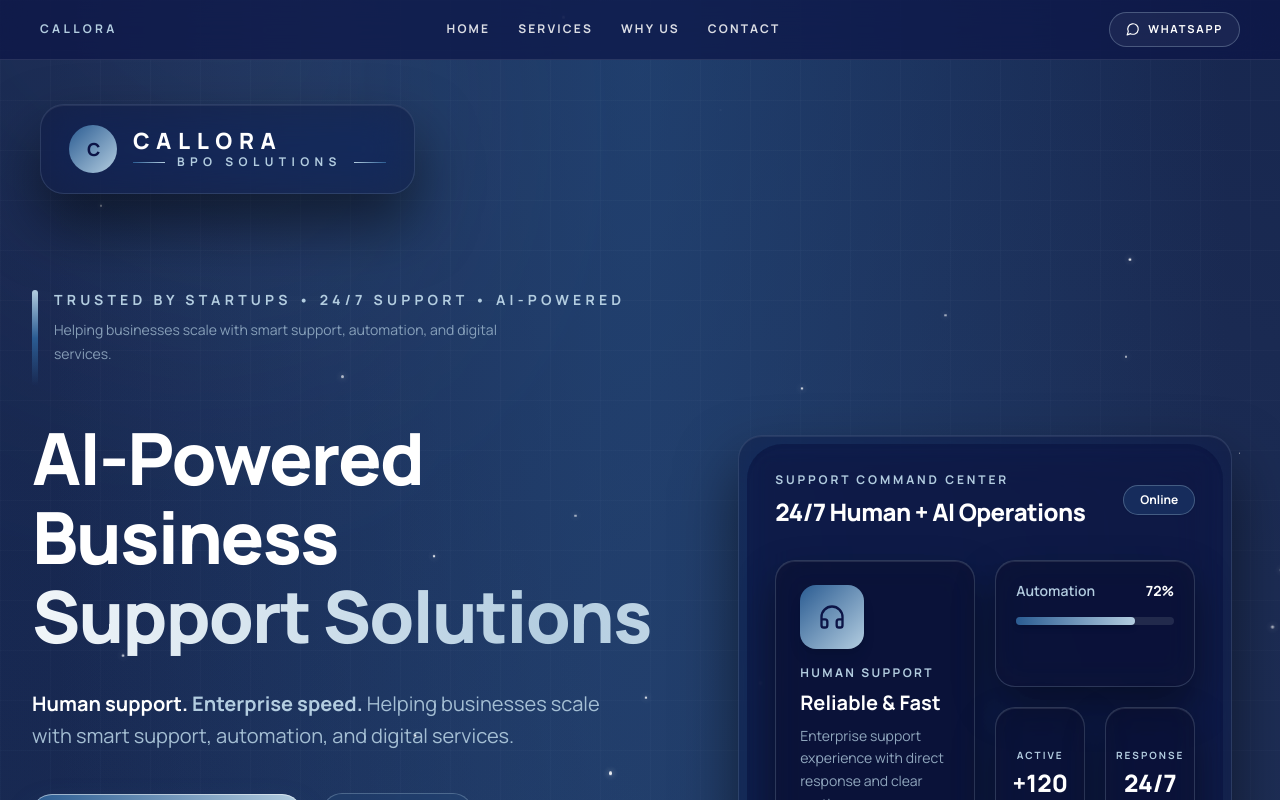
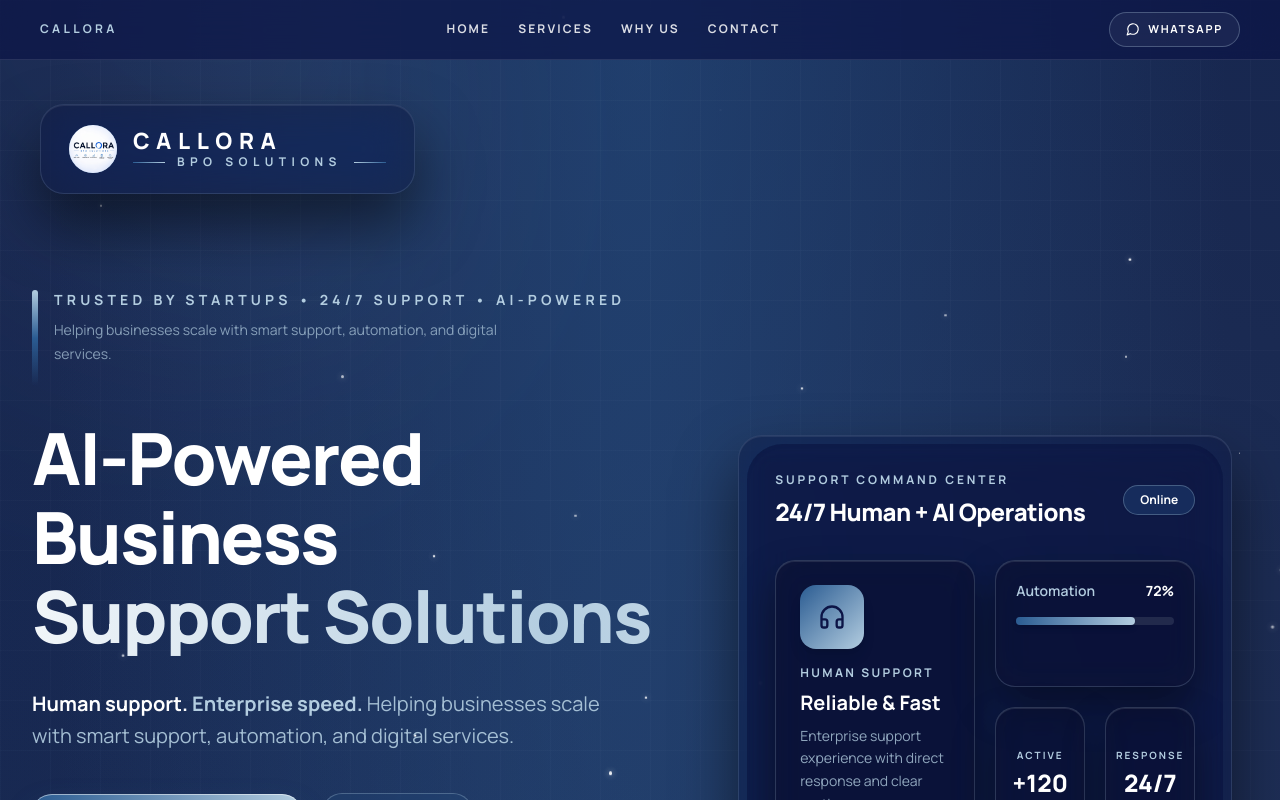
Before and after one commit to abhijeetbeep/callora, a React (Vite) app: page / in a window 1280 px wide. Shown: the top 800 px of the page. Built offline with nearby package versions, Linux system fonts and the light colour scheme.

Commit message:
added logo

```diff
--- a/index.html
+++ b/index.html
@@ -8,6 +8,7 @@
       content="CALLORA builds premium AI solutions, automation, development, and support services for modern businesses."
     />
     <meta name="theme-color" content="#F8FAFC" />
+    <link rel="icon" type="image/png" href="public/callora.jpg" />
     <title>CALLORA | Premium AI Agency</title>
   </head>
   <body>
--- a/src/App.jsx
+++ b/src/App.jsx
@@ -226,7 +226,8 @@
             className="glass-panel-premium ml-0 flex w-fit items-center gap-4 rounded-full px-7 py-5"
           >
             <div className="flex h-12 w-12 items-center justify-center rounded-full bg-gradient-to-br from-[#2B5C92] to-[#B3CDE0] shadow-[0_12px_30px_rgba(43, 92, 146,0.5)]">
-              <span className="text-lg font-black tracking-[-0.08em] text-[#0C1446]">C</span>
+              <img src="public/callora.jpg" alt="CALLORA" className="h-12 w-12 rounded-full object-cover"
+/>
             </div>
             <div className="leading-none">
               <p className="text-[1.2rem] font-extrabold tracking-[0.3em] text-white sm:text-[1.4rem]">CALLORA</p>
@@ -526,7 +527,7 @@
         <div className="relative mx-auto grid max-w-7xl gap-12 px-6 py-16 sm:px-8 lg:grid-cols-[1.2fr,1fr,1fr] lg:px-10">
           <div>
             <div className="flex items-center gap-3">
-              <div className="flex h-10 w-10 items-center justify-center rounded-xl bg-gradient-to-br from-[#2B5C92] to-[#B3CDE0] text-[#0C1446] font-black text-lg shadow-md">C</div>
+              <img src="public/callora.jpg" alt="CALLORA" className="w-10 h-10 rounded-full object-cover"/>
               <p className="text-2xl font-extrabold tracking-tight text-white">CALLORA</p>
             </div>
             <p className="mt-5 max-w-md text-sm leading-relaxed text-[#B3CDE0]/80 font-medium">Premium AI and digital solutions for businesses that want a modern presence and faster lead conversion.</p>
```
Also changed, not shown: public/callora.jpg (added).
